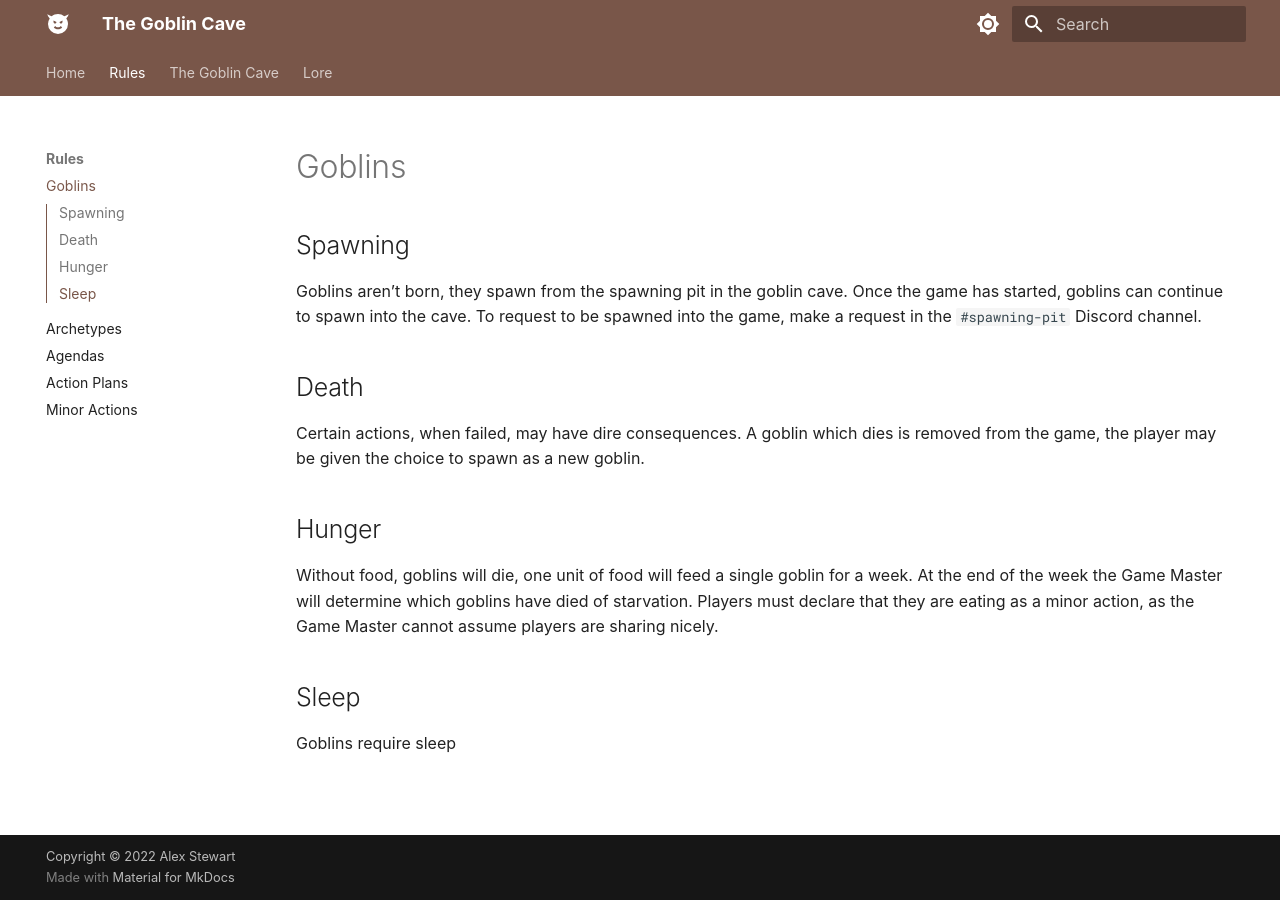
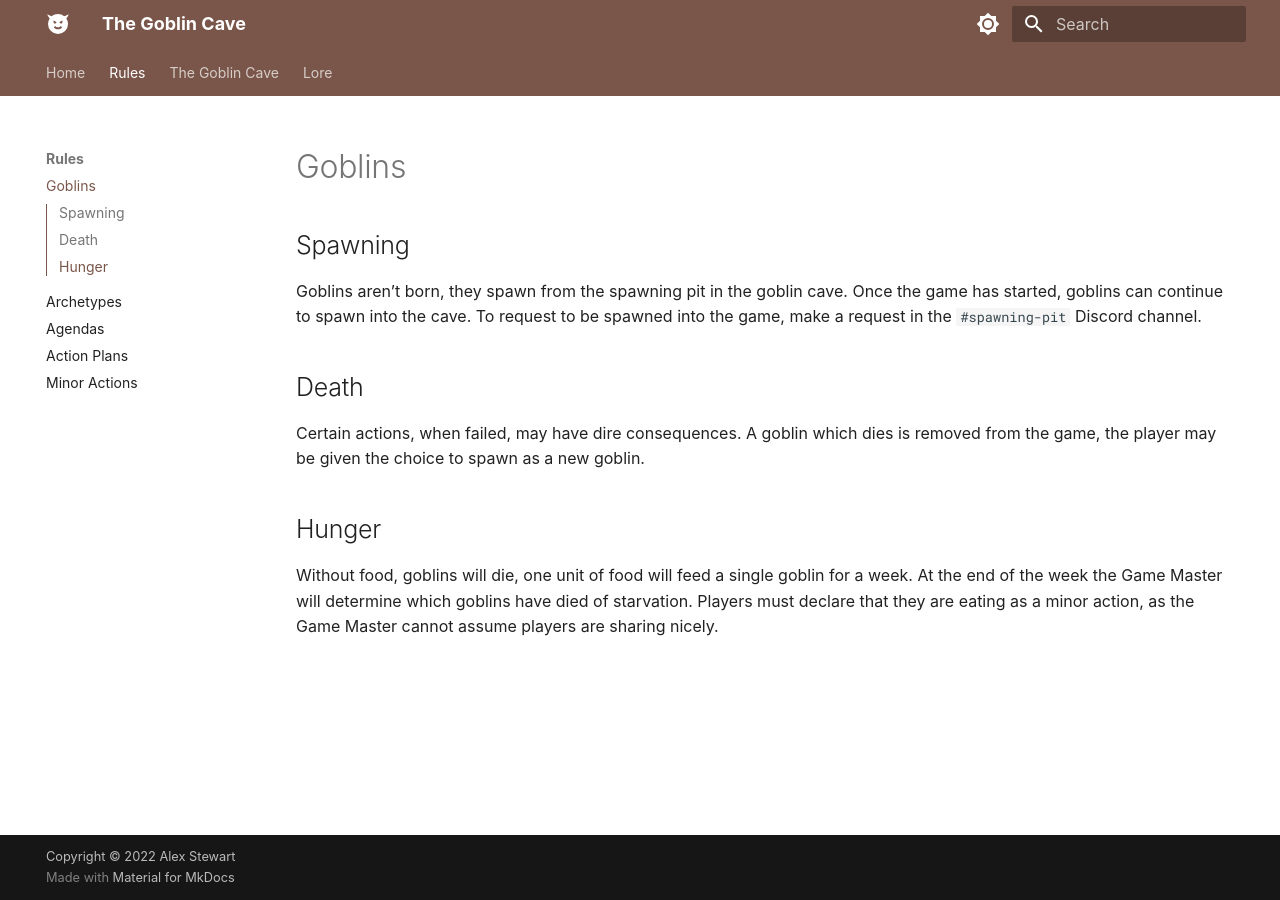
Before and after one commit to alex-stewart/the-goblin-cave, an MkDocs documentation site: the page built from docs/rules/goblins.md, in a window 1280 px wide. Built offline with MkDocs 1.6.1 and Material for MkDocs 9.7.7, drawn with Linux system fonts in a browser that asks for light colours; some web fonts are replaced.

Commit message:
removed unfinished sentence.

```diff
--- a/docs/rules/goblins.md
+++ b/docs/rules/goblins.md
@@ -13,6 +13,3 @@ A goblin which dies is removed from the game, the player may be given the choice
 Without food, goblins will die, one unit of food will feed a single goblin for a week.
 At the end of the week the Game Master will determine which goblins have died of starvation.
 Players must declare that they are eating as a minor action, as the Game Master cannot assume players are sharing nicely.
-
-## Sleep
-Goblins require sleep
```
